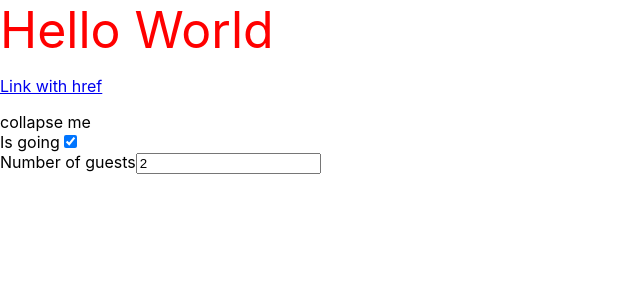
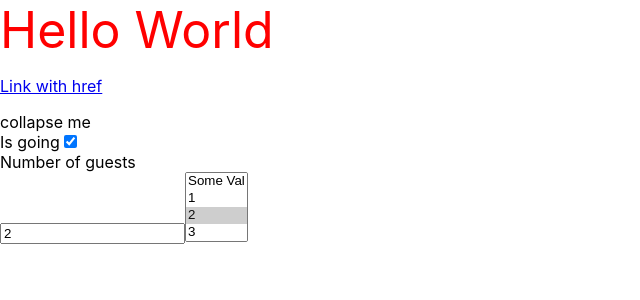
Before and after one commit to ElKlaus/react_apps, a React (Create React App) app in the folder hexlet_app/: page / in a window 1280 px wide. Shown: the top 300 px of the page, without its empty margins (0-640 px from the left). Built offline with nearby package versions, Linux system fonts and the light colour scheme.

Commit message:
React forms

```diff
--- a/hexlet_app/src/components/collapse.js
+++ b/hexlet_app/src/components/collapse.js
@@ -9,19 +9,21 @@ export default class Collapse extends React.Component {
     };
   }
 
-  handleClick = () => {
+  handleClick = (e) => {
+    e.preventDefault();
     this.setState(({ opened }) => ({opened: !opened}));
-  };
+  }
 
   render() {
     const { opened } = this.state;
+    const collapseClass = cn('collapse', {
+      show: this.state.opened,
+    });
 
-    const collapseClass = cn('collapse', {
-      show: opened,
-    })
-    return <div>
+    return (
+      <div>
         <p>
-        <a href="#" className="btn btn-primary" data-bs-toggle="collapse" role="button" aria-expanded={opened} onClick={this.handleClick}>Link with href</a>
+          <a className="btn btn-primary" data-bs-toggle="collapse" href="#" role="button" aria-expanded={opened} onClick={this.handleClick}>Link with href</a>
         </p>
         <div className={collapseClass}>
           <div className="card card-body">
@@ -29,9 +31,7 @@ export default class Collapse extends React.Component {
           </div>
         </div>
       </div>
-  }
+    )
   }
 
-Collapse.defaultProps = {
-  opened: true,
 }
--- a/hexlet_app/src/components/form.js
+++ b/hexlet_app/src/components/form.jsx
@@ -36,12 +36,20 @@ export default class Form extends React.Component {
         <br />
         <label htmlFor="">
           Number of guests
+          <br />
           <input
             name="numberOfGests"
             type="number"
             value={this.state.numberOfGuests}
             onChange={this.handleInputChange} />
         </label>
+        <select name="" id="" multiple={true} value={['2', '4']}>
+          <option value="">Some Val</option>
+          <option value="1">1</option>
+          <option value="2">2</option>
+          <option value="3">3</option>
+          <option value="4">4</option>
+        </select>
       </form>
     )
   }
```
Lines whose indentation alone changed are shown as unchanged.
